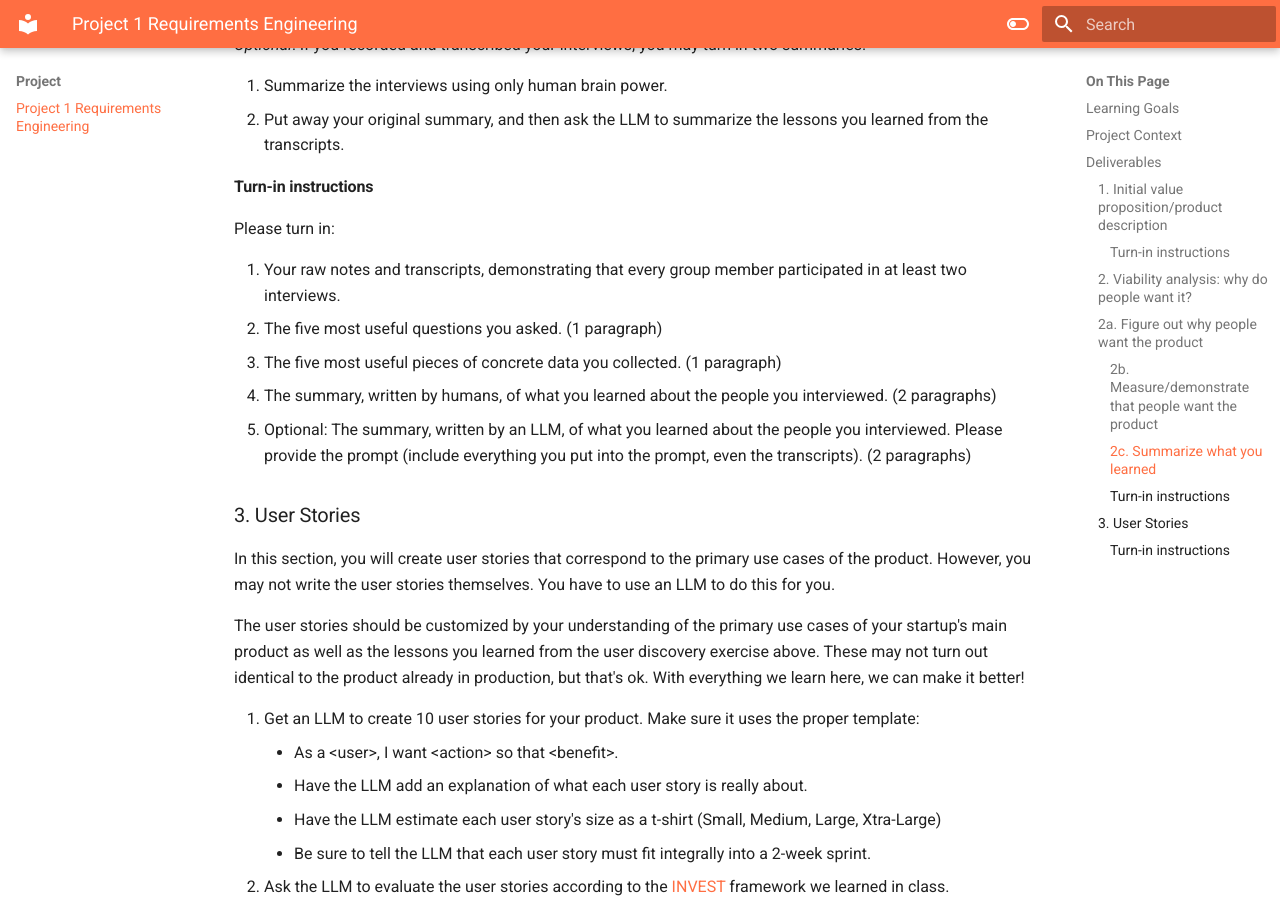
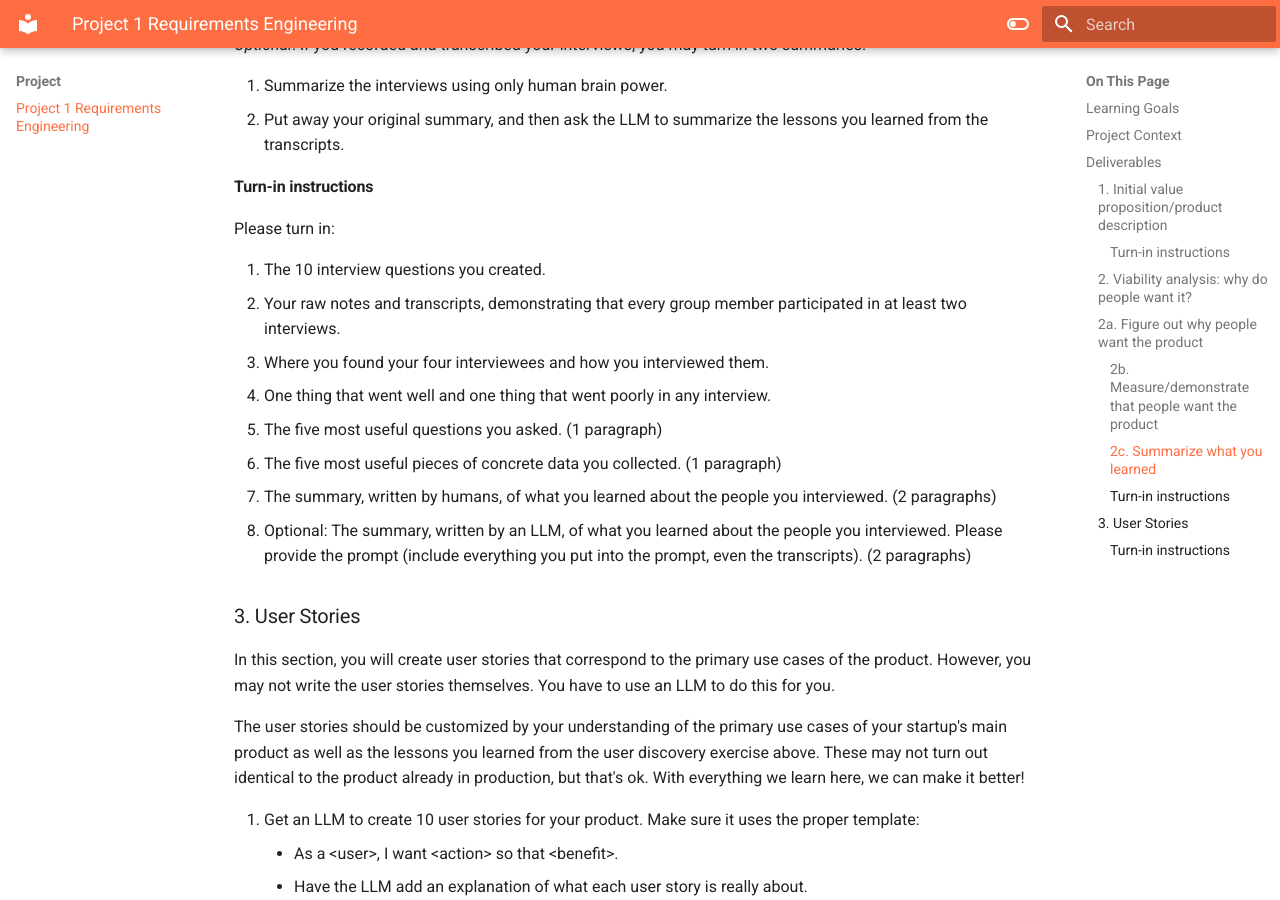
Before and after one commit to AI-Developer-Tools/ai-developer-tools.github.io, an MkDocs documentation site: the page built from docs/project/p1.md, in a window 1280 px wide and 900 px high, scrolled down 1986 px. Built offline with MkDocs 1.6.1 and Material for MkDocs 9.7.7, drawn with Linux system fonts in a browser that asks for light colours.

Commit message:
Missed a few turn-in instructions.

```diff
--- a/docs/project/p1.md
+++ b/docs/project/p1.md
@@ -65,11 +65,14 @@ What problems did people have? How were they solving them? What wasn’t a probl
 
 Please turn in:
 
-  1. Your raw notes and transcripts, demonstrating that every group member participated in at least two interviews.
-  2. The five most useful questions you asked. (1 paragraph)
-  3. The five most useful pieces of concrete data you collected. (1 paragraph)
-  4. The summary, written by humans, of what you learned about the people you interviewed. (2 paragraphs)
-  5. Optional: The summary, written by an LLM, of what you learned about the people you interviewed. Please provide the prompt (include everything you put into the prompt, even the transcripts). (2 paragraphs)
+  1. The 10 interview questions you created.
+  2. Your raw notes and transcripts, demonstrating that every group member participated in at least two interviews.
+  3. Where you found your four interviewees and how you interviewed them.
+  4. One thing that went well and one thing that went poorly in any interview.
+  5. The five most useful questions you asked. (1 paragraph)
+  6. The five most useful pieces of concrete data you collected. (1 paragraph)
+  7. The summary, written by humans, of what you learned about the people you interviewed. (2 paragraphs)
+  8. Optional: The summary, written by an LLM, of what you learned about the people you interviewed. Please provide the prompt (include everything you put into the prompt, even the transcripts). (2 paragraphs)
 
 
 ### 3. User Stories
```
